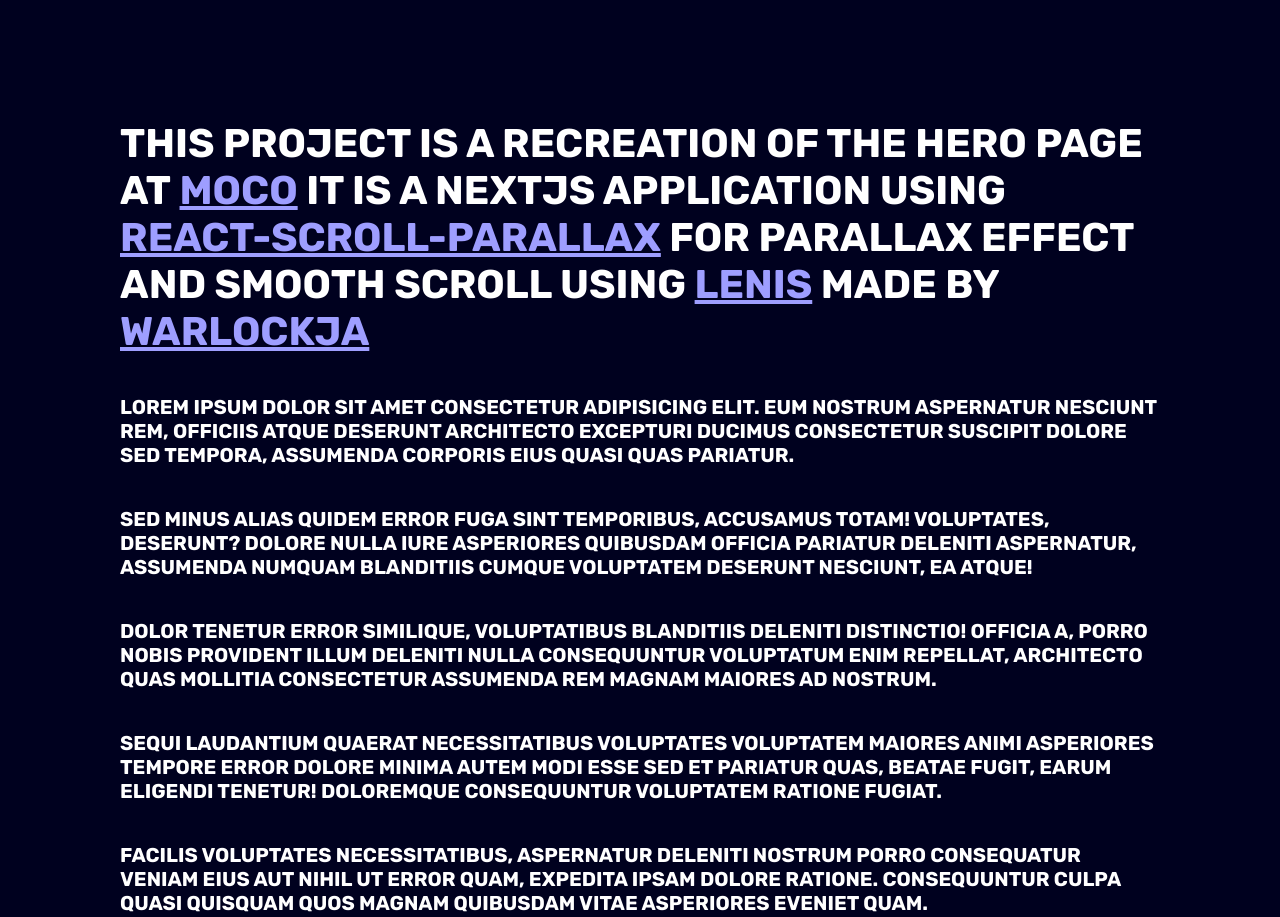
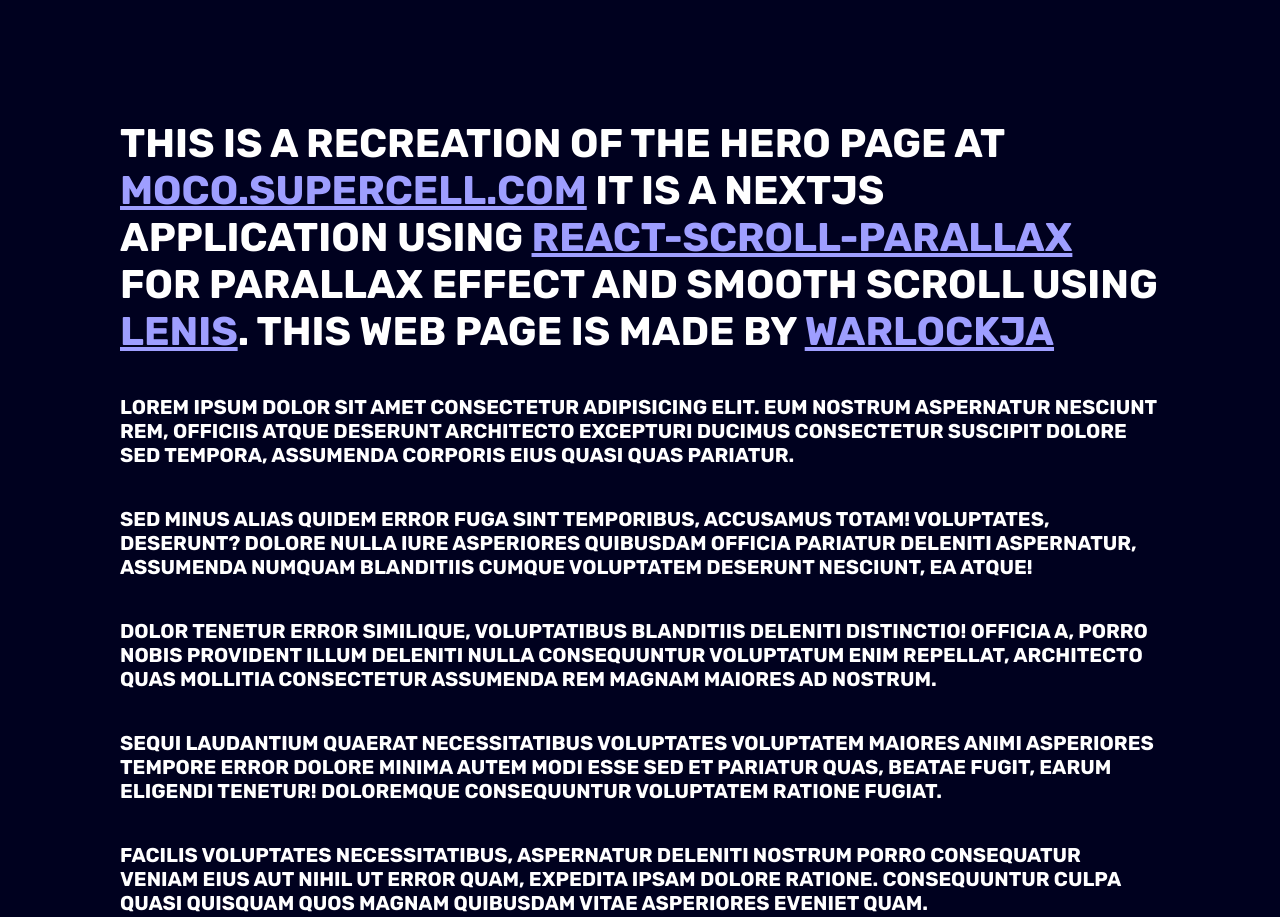
Before and after one commit to WarlockJa/scroll-parallax, a Next.js app: page / in a window 1280 px wide. Shown: the part 840-1757 px from the top of the page. Built offline with nearby package versions, Linux system fonts and the light colour scheme.

Commit message:
adjusting description text

```diff
--- a/src/app/page.tsx
+++ b/src/app/page.tsx
@@ -10,9 +10,9 @@
       </ParallaxWrapper>
       <div className={styles.wrapper}>
         <h1>
-          This project is a recreation of the hero page at{" "}
+          This is a recreation of the hero page at{" "}
           <a href="https://moco.supercell.com/" target="_blank">
-            Moco
+            moco.supercell.com
           </a>{" "}
           It is a NextJs application using{" "}
           <a
@@ -24,8 +24,8 @@
           for parallax effect and smooth scroll using{" "}
           <a href="https://lenis.studiofreight.com/" target="_blank">
             Lenis
-          </a>{" "}
-          made by{" "}
+          </a>
+          . This web page is made by{" "}
           <a href="https://warlockja.ru" target="_blank">
             WarlockJa
           </a>
```
